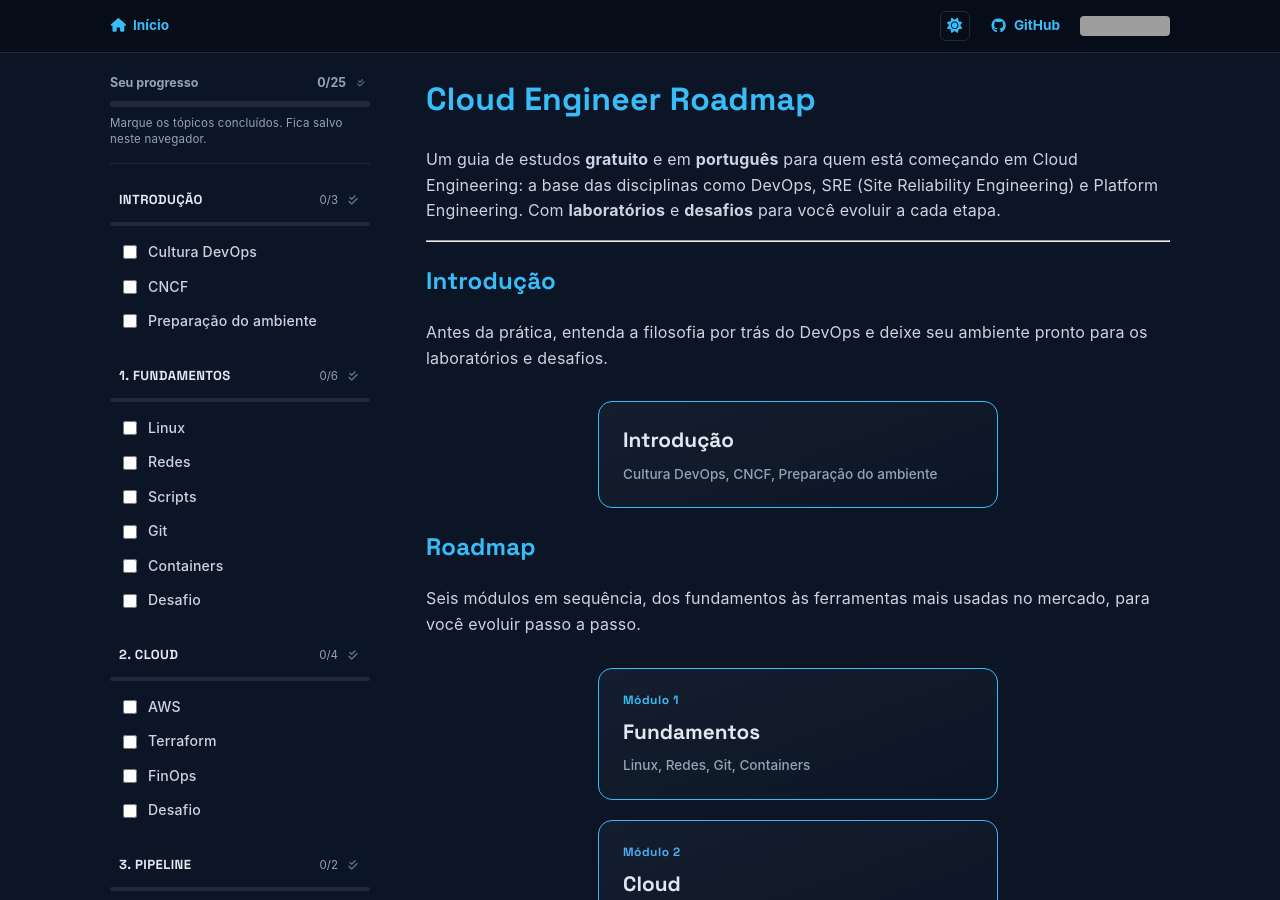
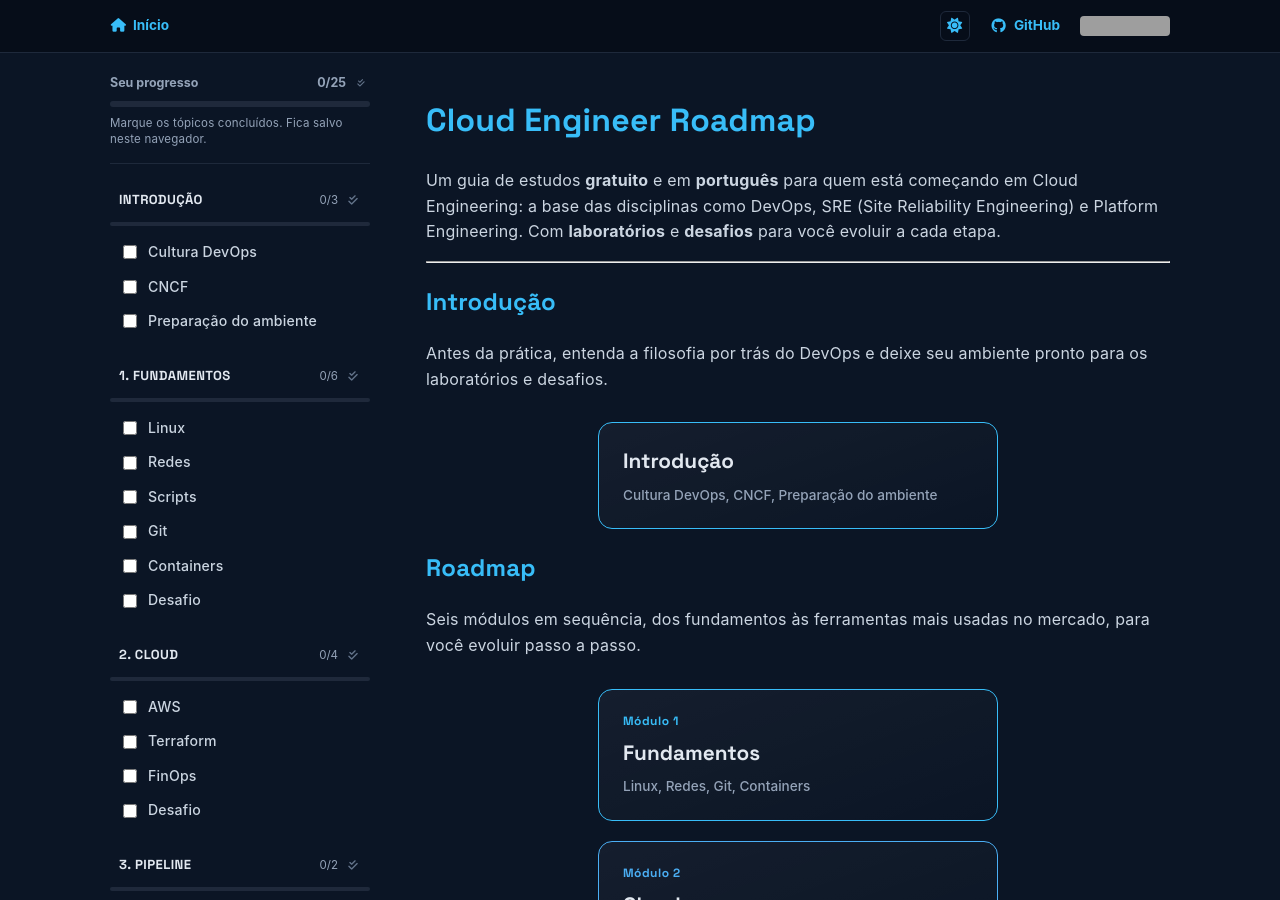
Before and after one commit to therenanlira/cloud-engineer-roadmap, a Jekyll site: the page built from docs/content/index.md, in a window 1280 px wide and 900 px high. Built offline with Jekyll 4.4.1, drawn with Linux system fonts in a browser that asks for light colours; our own code applies the rules of GitHub Pages for plain Markdown files; grey boxes are pictures that could not be loaded.

Commit message:
fix: reserve breadcrumb height on the homepage
The homepage is the root, so it has no real breadcrumb trail to show,
but omitting the element entirely made its content start higher than
every other page. Render the same breadcrumb markup hidden via
visibility:hidden so it reserves the identical height without
guessing a pixel value.

```diff
--- a/docs/_layouts/default.html
+++ b/docs/_layouts/default.html
@@ -48,9 +48,17 @@
     <div class="page-shell">
       {% include sidebar.html %}
       <div class="container main-content" style="flex: 1;">
-        {% unless page.url == "/" %}
+        {% if page.url == "/" %}
+        {% comment %} A home é a raiz e não tem "caminho" para mostrar, mas reserva
+           a mesma altura do breadcrumb para o título não deslocar entre páginas. {% endcomment %}
+        <nav class="breadcrumb" aria-label="breadcrumb" aria-hidden="true" style="visibility: hidden;">
+          <a href="{{ '/' | relative_url }}">Início</a>
+          <span class="breadcrumb-sep">/</span>
+          <span class="breadcrumb-current">Início</span>
+        </nav>
+        {% else %}
         {% include breadcrumb.html %}
-        {% endunless %}
+        {% endif %}
         {{ content }}
       </div>
     </div>
```
